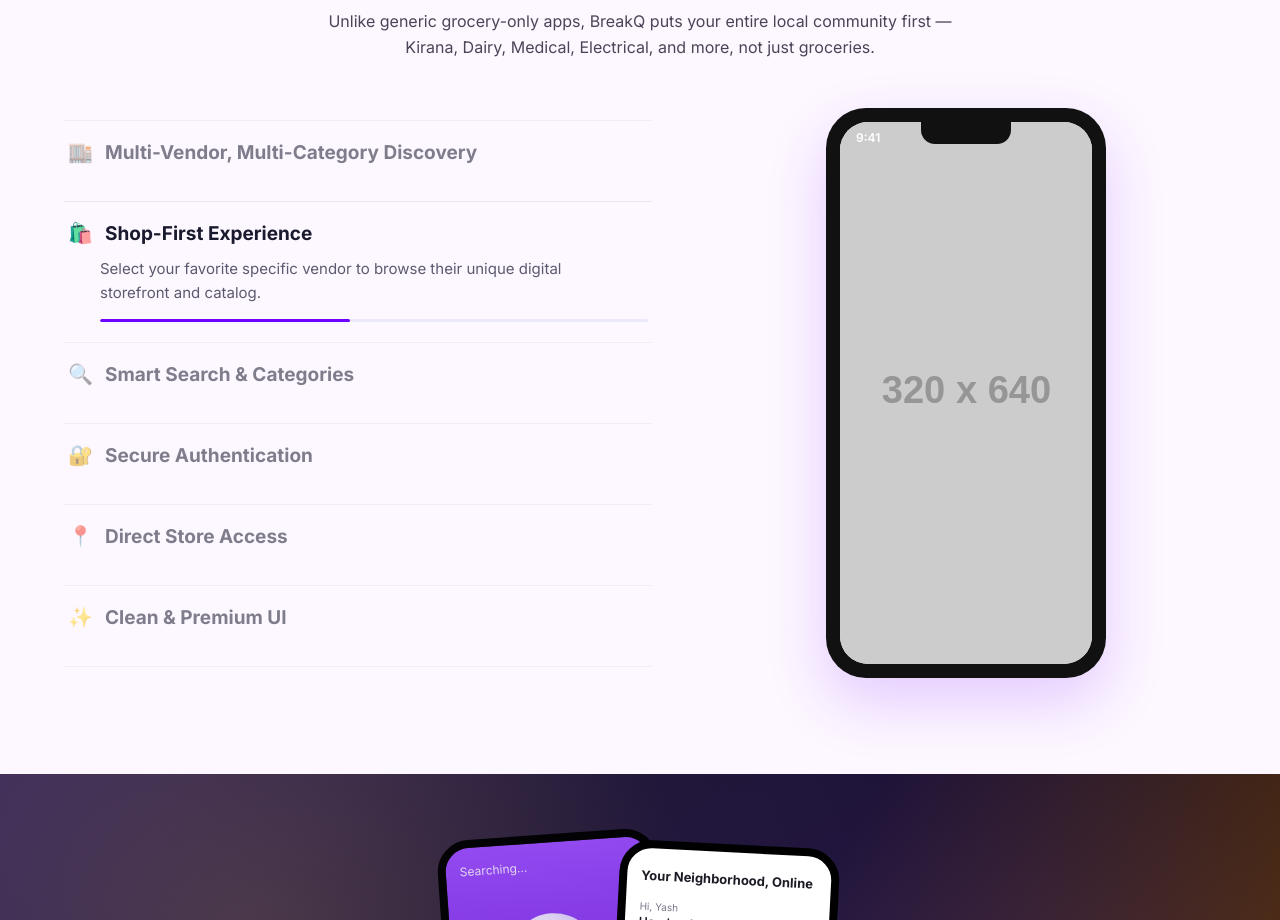
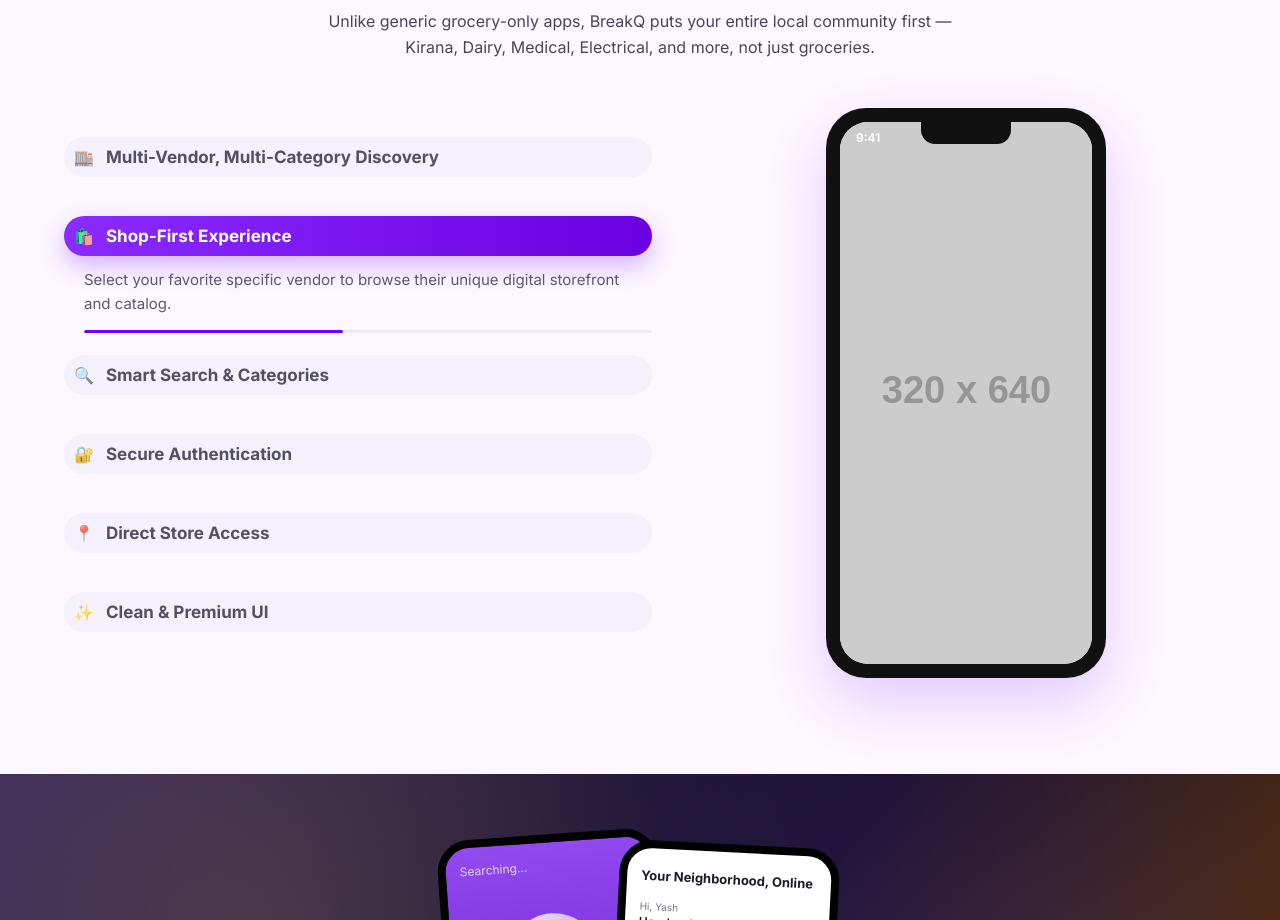
Before and after one commit to bharatxjain/breakq-web, a React (Vite) app: page / in a window 1280 px wide. Shown: the part 2220-3140 px from the top of the page. Built offline with nearby package versions, Linux system fonts and the light colour scheme.

Commit message:
bug fix left list page

```diff
--- a/src/components/Features.css
+++ b/src/components/Features.css
@@ -13,43 +13,68 @@
 .hiw-list {
   display: flex;
   flex-direction: column;
+  gap: 10px;
 }
 
 .hiw-item {
   cursor: pointer;
-  padding: 20px 4px;
-  border-top: 1px solid #e7e5f0;
+  padding: 6px 0;
   transition: opacity 0.25s ease;
 }
 
-.hiw-item:last-child {
-  border-bottom: 1px solid #e7e5f0;
-}
-
 .hiw-item:not(.is-active) {
-  opacity: 0.55;
+  opacity: 0.75;
 }
 
 .hiw-item:not(.is-active):hover {
-  opacity: 0.85;
+  opacity: 1;
 }
 
 .hiw-item-head {
   display: flex;
   align-items: center;
   gap: 12px;
+  padding: 10px 18px 10px 10px;
+  border-radius: 999px;
+  background: #f2effb;
+  transition: background 0.3s ease, box-shadow 0.3s ease;
 }
 
-.hiw-item-icon {
-  font-size: 20px;
+.is-active .hiw-item-head {
+  background: linear-gradient(90deg, #8a2bff, #6a00e0);
+  box-shadow: 0 10px 24px rgba(112, 1, 254, 0.28);
+}
+
+.hiw-item-icon-badge {
+  display: inline-flex;
+  align-items: center;
+  justify-content: center;
+  flex-shrink: 0;
+  width: 38px;
+  height: 38px;
+  border-radius: 50%;
+  background: #ffffff;
+  box-shadow: 0 4px 10px rgba(112, 1, 254, 0.12);
+  font-size: 18px;
   line-height: 1;
+  transition: background 0.3s ease, box-shadow 0.3s ease;
+}
+
+.is-active .hiw-item-icon-badge {
+  background: rgba(255, 255, 255, 0.22);
+  box-shadow: none;
 }
 
 .hiw-item-head h3 {
   margin: 0;
-  font-size: 19px;
+  font-size: 17px;
   font-weight: 700;
   color: #1a1a2e;
+  transition: color 0.3s ease;
+}
+
+.is-active .hiw-item-head h3 {
+  color: #ffffff;
 }
 
 .hiw-item-body {
@@ -59,7 +84,7 @@
 }
 
 .hiw-item-body p {
-  margin: 12px 0 0 32px;
+  margin: 12px 0 0 20px;
   font-size: 15px;
   line-height: 1.6;
   color: #5c5a6e;
@@ -70,7 +95,7 @@
   height: 3px;
   border-radius: 2px;
   background: transparent;
-  margin: 14px 0 0 32px;
+  margin: 14px 0 0 20px;
   overflow: hidden;
 }
 
```
